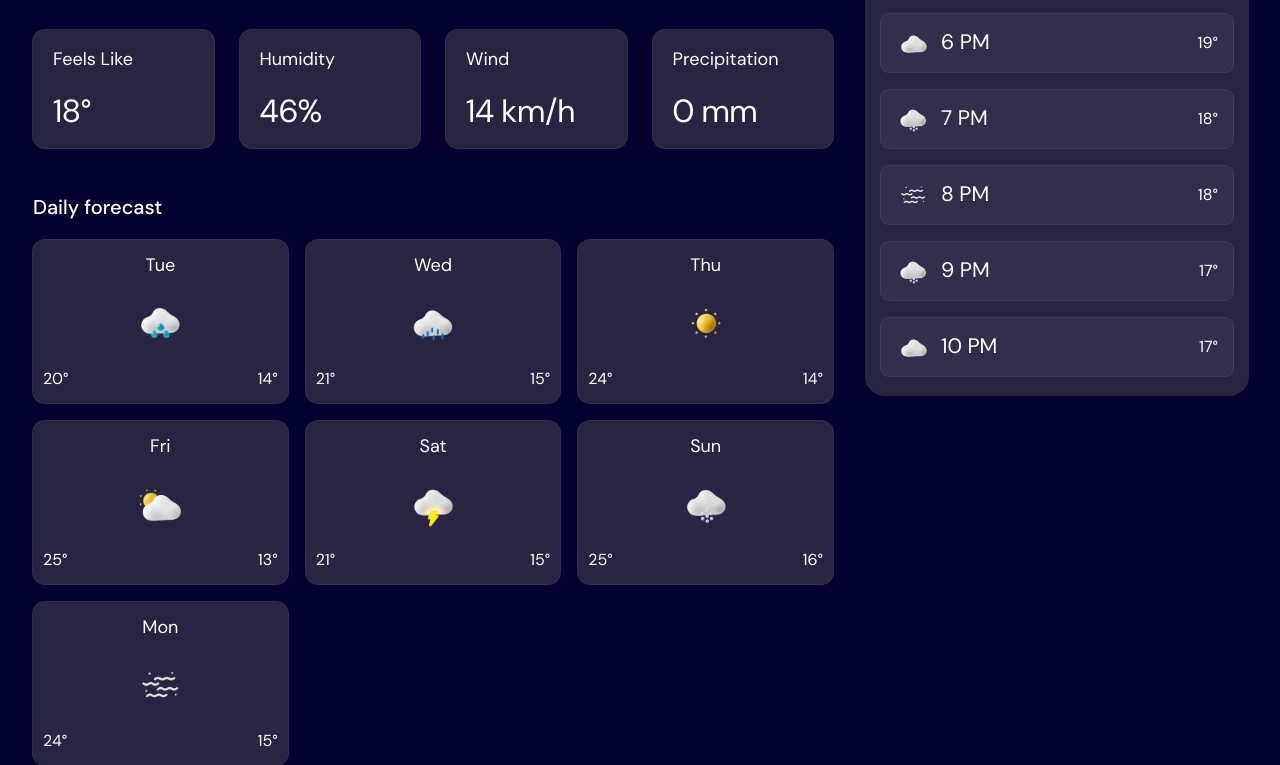
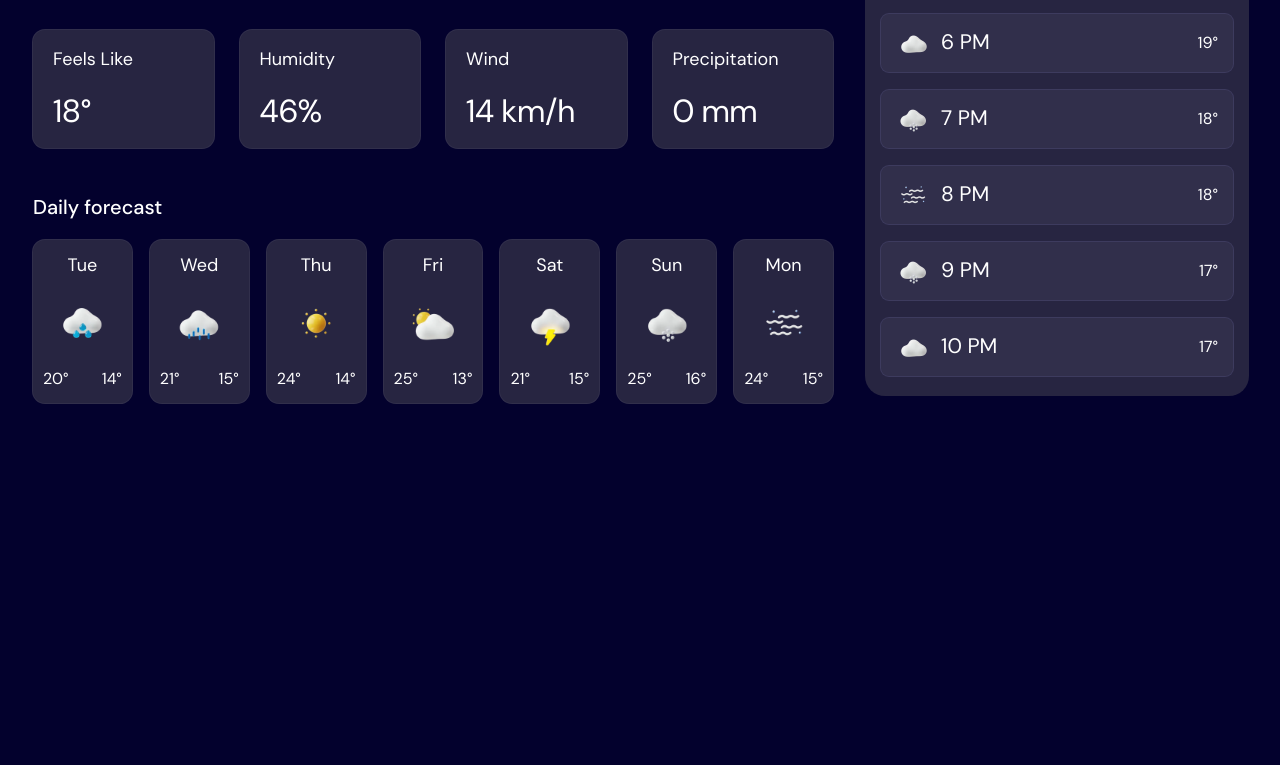
Before and after one commit to Vladislav2397/challenge__weather-app, a Vue app: page / in a window 1536 px wide. Shown: the part 671-1436 px from the top of the page, without its empty margins (127-1407 px from the left). After the commit the page ends 1154 px from the top, so only its background shows below. Built offline with nearby package versions, Linux system fonts and the light colour scheme.

Commit message:
Adapted DailyForecast to desktop

```diff
--- a/src/App.vue
+++ b/src/App.vue
@@ -42,7 +42,7 @@ import { CurrentWeather } from './widgets/CurrentWeather'
 @media (min-width: 1440px) {
     .root {
         max-width: 1248px;
-        padding: 0 rem(16);
+        padding: 0 rem(16) rem(80);
     }
 }
 
--- a/src/app/DailyForecast/DailyForecast.vue
+++ b/src/app/DailyForecast/DailyForecast.vue
@@ -67,5 +67,9 @@ import { DailyForecastCard } from './DailyForecastCard'
     display: grid;
     grid-template-columns: repeat(3, 1fr);
     gap: rem(18);
+
+    @media (min-width: 1440px) {
+        grid-template-columns: repeat(7, 1fr);
+    }
 }
 </style>
```
